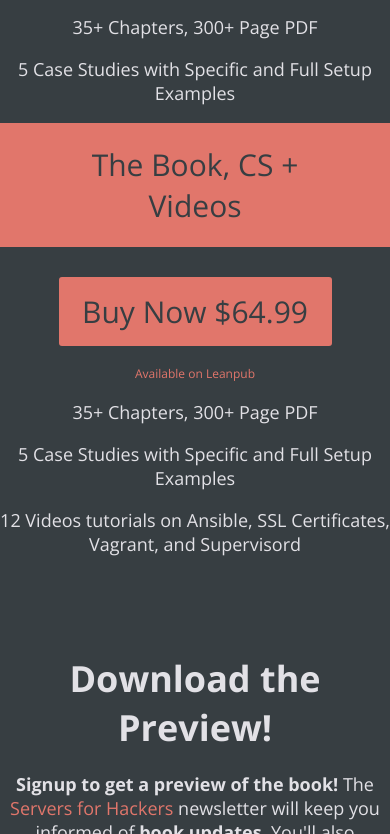
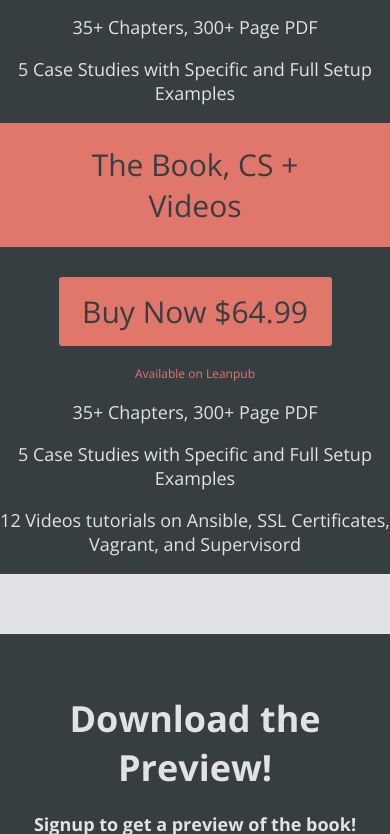
Before and after one commit to Servers-for-Hackers/book-site, a website: page index.html in a window 390 px wide. Shown: the part 4277-5111 px from the top of the page. Drawn offline with nearby package versions, Linux system fonts and the light colour scheme.

Commit message:
more udpates for mobile

```diff
--- a/assets/scss/styles.scss
+++ b/assets/scss/styles.scss
@@ -223,3 +223,13 @@ input.txt {
   color: $sfh-black;
   outline: none;
 }
+
+.sm_divider {
+  @include outer-container;
+
+  div {
+    @include span-columns(12);
+    height: 40px;
+    background: $sfh-white;
+  }
+}
--- a/index.html
+++ b/index.html
@@ -188,11 +188,13 @@
         </div>
     </section>
 
+    <div class="sm_divider"><div></div></div>
+
     <section class="dark basic" id="signup">
         <div class="breadth">
             <article><a name="dlpreview" id="dlpreview"></a>
                 <h2>Download the Preview!</h2>
-                <p><strong>Signup to get a preview of the book!</strong> The <a href="https://serversforhackers.com">Servers for Hackers</a> newsletter will keep you informed of <strong>book updates</strong>. You'll also receive <strong>free server information</strong> in the bi-weekly editions!</p>
+                <p><strong>Signup to get a preview of the book!</strong><br />The <a href="https://serversforhackers.com">Servers for Hackers</a> newsletter will keep you informed of <strong>book updates</strong>. You'll also receive <strong>free server information</strong> in the bi-weekly editions!</p>
                 <form action="https://serversforhackers.us3.list-manage.com/subscribe/post?u=a8135265ae1b33559181e2f60&amp;id=5b5ccc2ff7" method="post" _lpchecked="1">
                     <ul>
                         <li><input type="email" name="EMAIL" placeholder="Email Address" class="txt" value=""></li>
```
Also changed, not shown: js/app.js (+2 -2 lines), css/styles.css.
